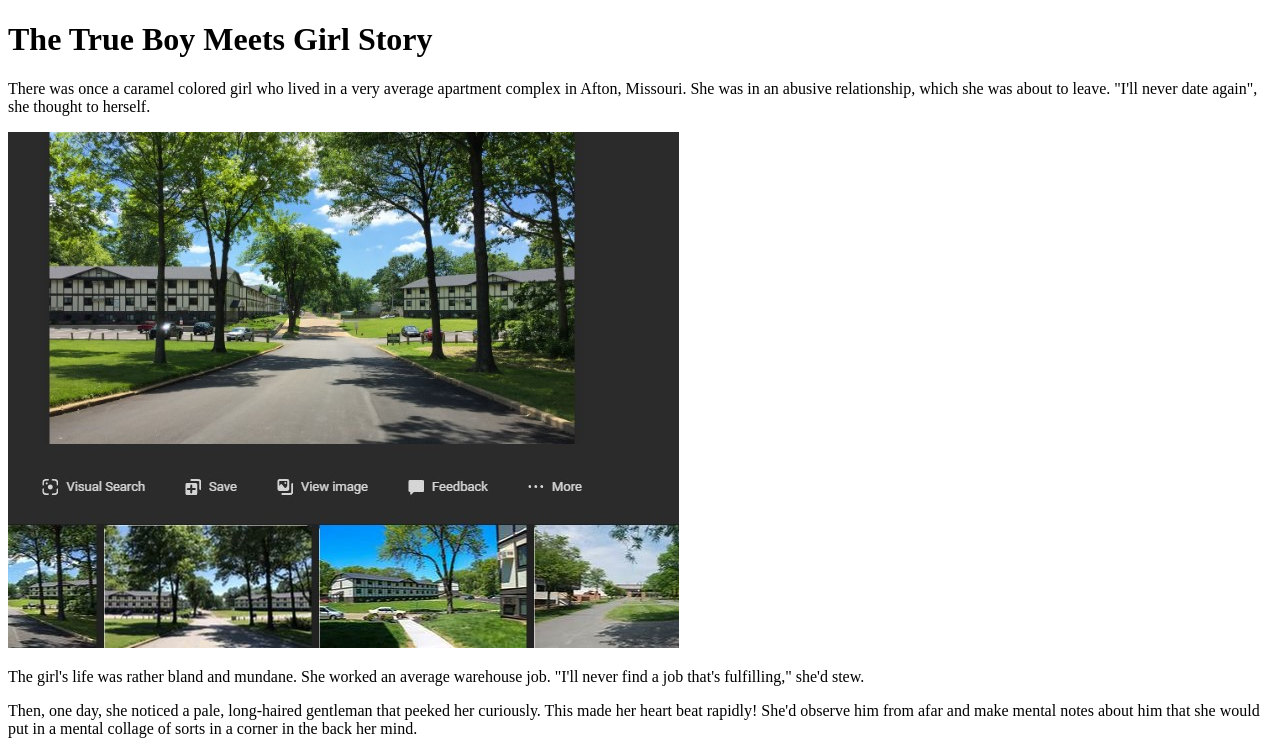
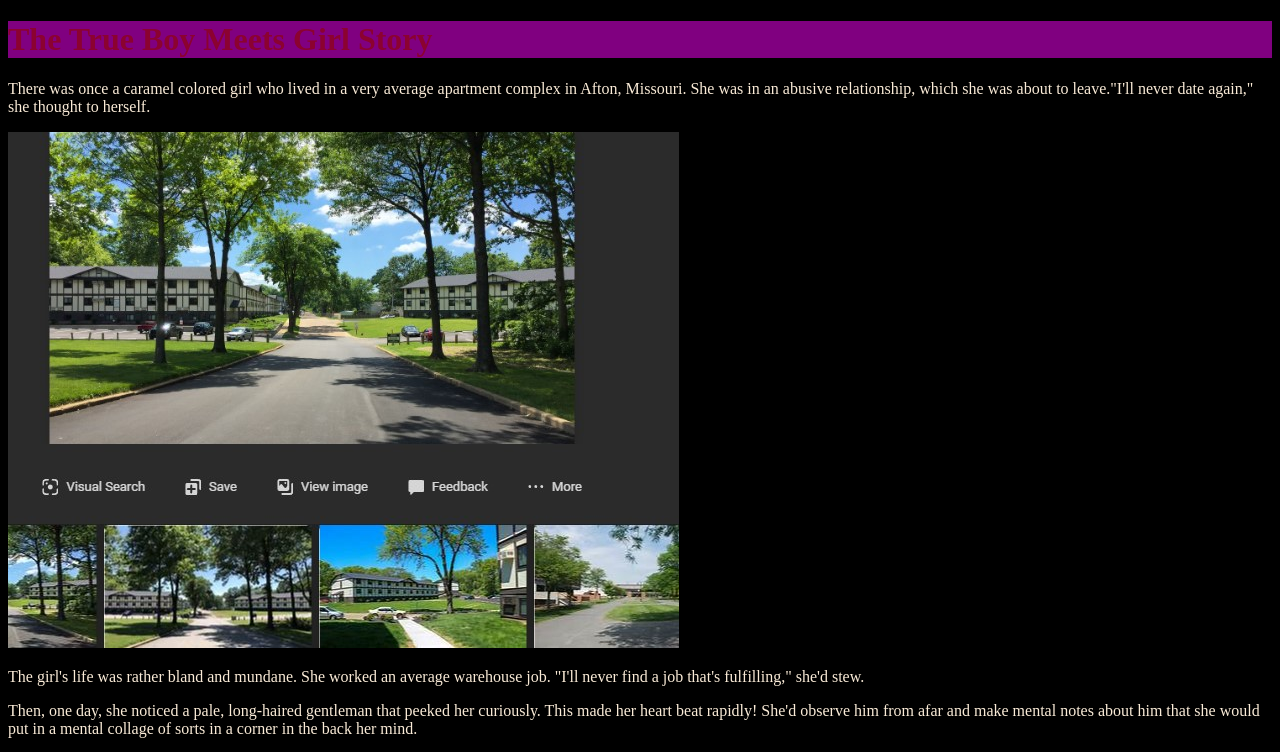
Before and after one commit to SpicyLavender/js-assignment-4-html-me-something-SpicyLavender-main, a website: page index.html in a window 1280 px wide. Shown: the top 752 px of the page. Drawn offline with Linux system fonts and the light colour scheme.

Commit message:
colors added

```diff
--- a/index.html
+++ b/index.html
@@ -1,8 +1,6 @@
 <!DOCTYPE html>
 <html>
-   <head>
-   </head>
-   <body>
+
       <head>
          <title></title><link rel='stylesheet' href='styles.css'/>
       </head>
@@ -11,7 +9,7 @@
    <header><h1>The True Boy Meets Girl Story</h1></header>
         <main>
           <article>
-      <p>There was once a caramel colored girl who lived in a very average apartment complex in Afton, Missouri. She was in an abusive relationship, which she was about to leave. "I'll never date again", she thought to herself.</p>
+      <p>There was once a caramel colored girl who lived in a very average apartment complex in Afton, Missouri. She was in an abusive relationship, which she was about to leave.&quot;I'll never date again,&quot; she thought to herself.</p>
    <img src="./images/creek.jpg">
         <p>The girl's life was rather bland and mundane. She worked an average warehouse job.
          &quot;I'll never find a job that's fulfilling,&quot; she'd stew. </p>
@@ -27,8 +25,6 @@
 
         </article>
         </main>
-        <footer></footer>
+        <footer>&copy;</footer>
       </body>
    </html>
-   </body>
-</html>
--- a/styles.css
+++ b/styles.css
@@ -1 +1,10 @@
-/* Write your CSS here! */
+
+body {margin: 8px;
+background-color: black;
+}
+
+header{
+    background-color: purple;
+    color: #8b0230;
+}
+article{color:antiquewhite}
```
